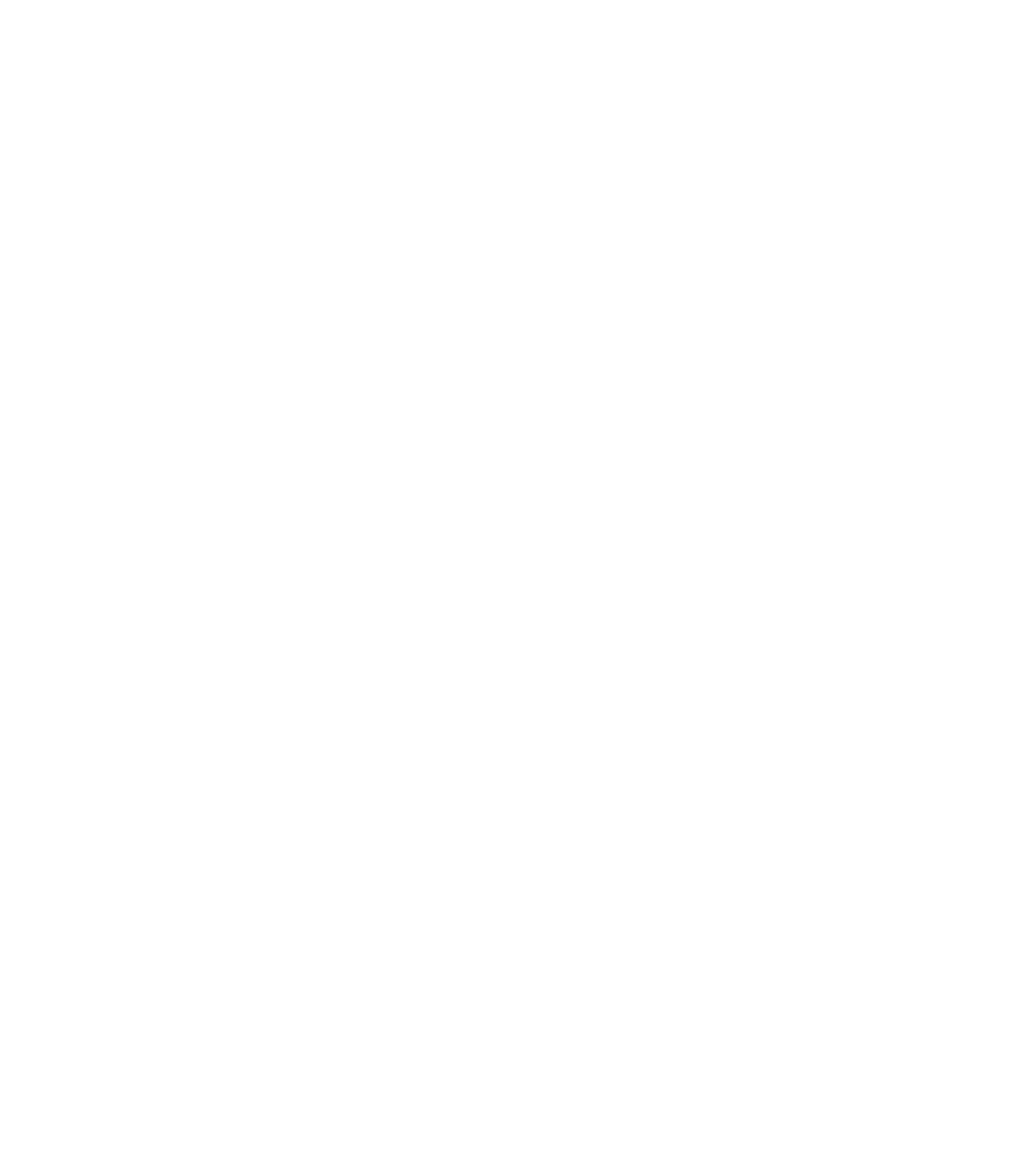
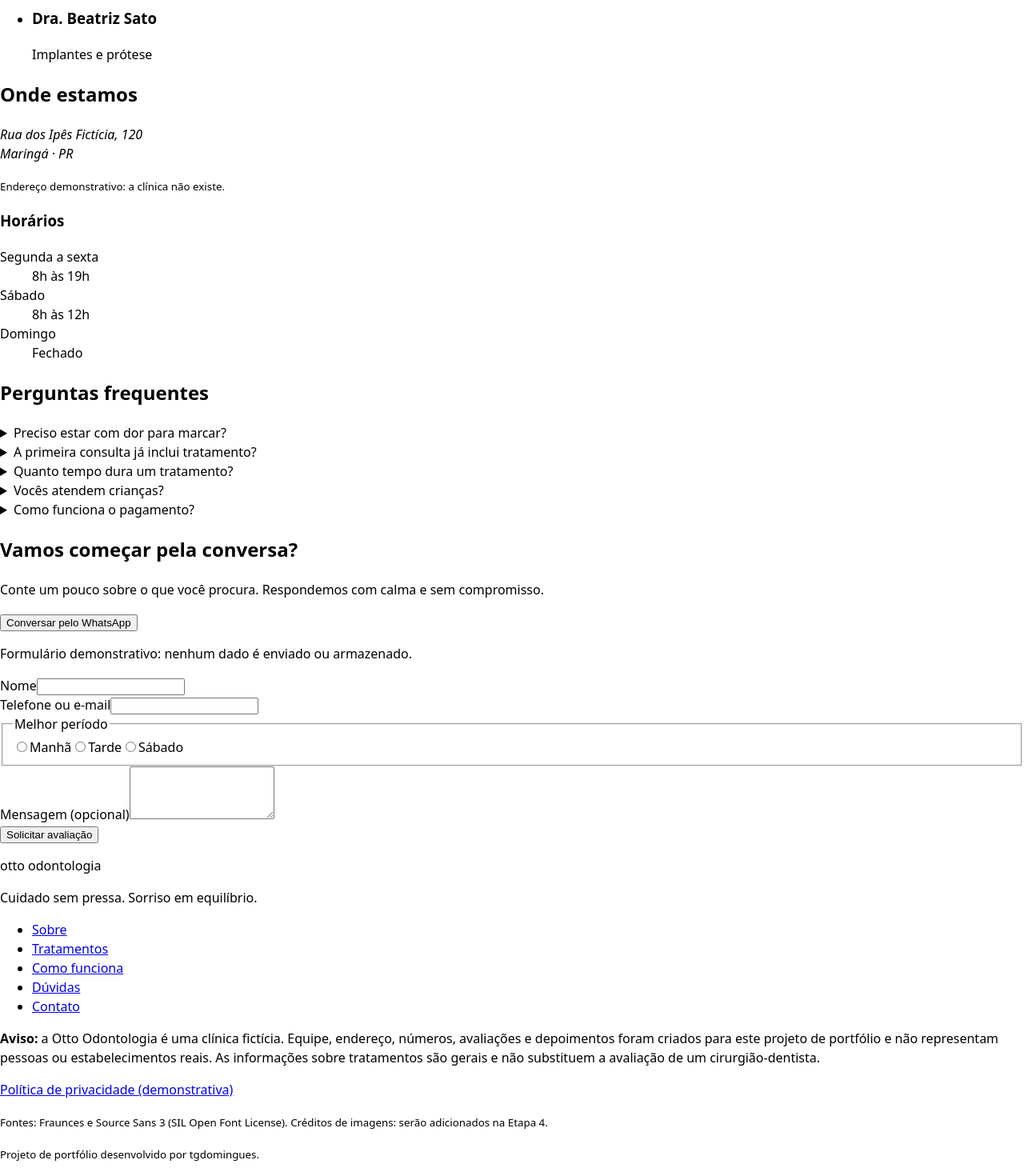
Before and after one commit to tddomingues/otto-odontologia, a Next.js app: page / in a window 1280 px wide. Shown: the part 3121-4591 px from the top of the page at 80% size. Before the commit the page ends 2848 px from the top, so only its background shows below. Built offline with nearby package versions, Linux system fonts and the light colour scheme.

Commit message:
feat: adiciona equipe, localização, dúvidas, chamada final e rodapé

```diff
--- a/app/page.tsx
+++ b/app/page.tsx
@@ -6,6 +6,11 @@ import Services from "@/components/Services";
 import HowItWorks from "@/components/HowItWorks";
 import Highlights from "@/components/Highlights";
 import Testimonials from "@/components/Testimonials";
+import Team from "@/components/Team";
+import Location from "@/components/Location";
+import Faq from "@/components/Faq";
+import ContactCta from "@/components/ContactCta";
+import Footer from "@/components/Footer";
 
 export default function Home() {
   return (
@@ -19,7 +24,12 @@ export default function Home() {
         <HowItWorks />
         <Highlights />
         <Testimonials />
+        <Team />
+        <Location />
+        <Faq />
+        <ContactCta />
       </main>
+      <Footer />
     </>
   );
 }
--- /dev/null
+++ b/components/ContactCta.tsx
@@ -0,0 +1,52 @@
+const periods = ["Manhã", "Tarde", "Sábado"];
+
+export default function ContactCta() {
+  return (
+    <section id="contato" aria-labelledby="contato-titulo">
+      <h2 id="contato-titulo">Vamos começar pela conversa?</h2>
+
+      <p>
+        Conte um pouco sobre o que você procura. Respondemos com calma e sem
+        compromisso.
+      </p>
+
+      {/* Na Etapa 6, este botão abrirá o aviso de WhatsApp demonstrativo */}
+      <button type="button">Conversar pelo WhatsApp</button>
+
+      <form aria-describedby="aviso-formulario">
+        <p id="aviso-formulario">
+          Formulário demonstrativo: nenhum dado é enviado ou armazenado.
+        </p>
+
+        <div>
+          <label htmlFor="nome">Nome</label>
+          <input id="nome" name="nome" type="text" autoComplete="name" required />
+        </div>
+
+        <div>
+          <label htmlFor="contato-info">Telefone ou e-mail</label>
+          <input id="contato-info" name="contato" type="text" required />
+        </div>
+
+        <fieldset>
+          <legend>Melhor período</legend>
+          {periods.map((period) => (
+            <label key={period}>
+              <input type="radio" name="periodo" value={period} />
+              {period}
+            </label>
+          ))}
+        </fieldset>
+
+        <div>
+          <label htmlFor="mensagem">Mensagem (opcional)</label>
+          <textarea id="mensagem" name="mensagem" rows={4} />
+        </div>
+
+        {/* type="button" por enquanto: na Etapa 6 vira envio simulado,
+            com validação e mensagem, sem transmitir dados. */}
+        <button type="button">Solicitar avaliação</button>
+      </form>
+    </section>
+  );
+}
--- /dev/null
+++ b/components/Faq.tsx
@@ -0,0 +1,48 @@
+type FaqItem = {
+  question: string;
+  answer: string;
+};
+
+const faqItems: FaqItem[] = [
+  {
+    question: "Preciso estar com dor para marcar?",
+    answer:
+      "Não. O check-up é justamente para cuidar antes que algo incomode.",
+  },
+  {
+    question: "A primeira consulta já inclui tratamento?",
+    answer:
+      "Em geral, ela é dedicada à conversa e à avaliação. O tratamento começa depois que você conhece e aprova o plano.",
+  },
+  {
+    question: "Quanto tempo dura um tratamento?",
+    answer:
+      "Depende de cada caso. Depois da avaliação, informamos uma estimativa.",
+  },
+  {
+    question: "Vocês atendem crianças?",
+    answer: "Sim, a partir dos 6 anos, sempre com um responsável.",
+  },
+  {
+    question: "Como funciona o pagamento?",
+    answer:
+      "Você recebe o orçamento por escrito, e as formas de pagamento são combinadas antes de começar.",
+  },
+];
+
+export default function Faq() {
+  return (
+    <section id="duvidas" aria-labelledby="duvidas-titulo">
+      <h2 id="duvidas-titulo">Perguntas frequentes</h2>
+
+      <div>
+        {faqItems.map((item) => (
+          <details key={item.question}>
+            <summary>{item.question}</summary>
+            <p>{item.answer}</p>
+          </details>
+        ))}
+      </div>
+    </section>
+  );
+}
--- /dev/null
+++ b/components/Footer.tsx
@@ -0,0 +1,44 @@
+import Link from "next/link";
+import { navLinks } from "@/content/site";
+
+export default function Footer() {
+  return (
+    <footer>
+      <p>otto odontologia</p>
+      <p>Cuidado sem pressa. Sorriso em equilíbrio.</p>
+
+      <nav aria-label="Navegação do rodapé">
+        <ul>
+          {navLinks.map((link) => (
+            <li key={link.href}>
+              <a href={link.href}>{link.label}</a>
+            </li>
+          ))}
+        </ul>
+      </nav>
+
+      <p>
+        <strong>Aviso:</strong> a Otto Odontologia é uma clínica fictícia. Equipe,
+        endereço, números, avaliações e depoimentos foram criados para este
+        projeto de portfólio e não representam pessoas ou estabelecimentos
+        reais. As informações sobre tratamentos são gerais e não substituem a
+        avaliação de um cirurgião-dentista.
+      </p>
+
+      <p>
+        <Link href="/privacidade">Política de privacidade (demonstrativa)</Link>
+      </p>
+
+      <p>
+        <small>
+          Fontes: Fraunces e Source Sans 3 (SIL Open Font License). Créditos de
+          imagens: serão adicionados na Etapa 4.
+        </small>
+      </p>
+
+      <p>
+        <small>Projeto de portfólio desenvolvido por tgdomingues.</small>
+      </p>
+    </footer>
+  );
+}
--- a/components/Header.tsx
+++ b/components/Header.tsx
@@ -3,7 +3,7 @@ import { navLinks } from "@/content/site";
 export default function Header() {
   return (
     <header>
-      <a href="/">otto odontologia</a>
+      <a href="#inicio">otto odontologia</a>
 
       <nav aria-label="Navegação principal">
         <ul>
--- /dev/null
+++ b/components/Location.tsx
@@ -0,0 +1,39 @@
+type OpeningHours = {
+  days: string;
+  hours: string;
+};
+
+const openingHours: OpeningHours[] = [
+  { days: "Segunda a sexta", hours: "8h às 19h" },
+  { days: "Sábado", hours: "8h às 12h" },
+  { days: "Domingo", hours: "Fechado" },
+];
+
+export default function Location() {
+  return (
+    <section id="localizacao" aria-labelledby="localizacao-titulo">
+      <h2 id="localizacao-titulo">Onde estamos</h2>
+
+      <address>
+        Rua dos Ipês Fictícia, 120
+        <br />
+        Maringá · PR
+      </address>
+      <p>
+        <small>Endereço demonstrativo: a clínica não existe.</small>
+      </p>
+
+      <h3>Horários</h3>
+      <dl>
+        {openingHours.map((item) => (
+          <div key={item.days}>
+            <dt>{item.days}</dt>
+            <dd>{item.hours}</dd>
+          </div>
+        ))}
+      </dl>
+
+      {/* Mapa ilustrado (sem Google Maps): entra na Etapa 4 */}
+    </section>
+  );
+}
--- /dev/null
+++ b/components/Team.tsx
@@ -0,0 +1,33 @@
+type TeamMember = {
+  name: string;
+  role: string;
+};
+
+const team: TeamMember[] = [
+  { name: "Dra. Lívia Andrade", role: "Clínica geral e prevenção" },
+  { name: "Dr. Caio Moreira", role: "Ortodontia" },
+  { name: "Dra. Beatriz Sato", role: "Implantes e prótese" },
+];
+
+export default function Team() {
+  return (
+    <section aria-labelledby="equipe-titulo">
+      <h2 id="equipe-titulo">Quem cuida de você</h2>
+
+      <p>
+        Personagens fictícios: nomes e perfis criados para demonstração, sem
+        relação com profissionais reais.
+      </p>
+
+      <ul>
+        {team.map((member) => (
+          <li key={member.name}>
+            {/* Ilustração/avatar do personagem: entra na Etapa 4 */}
+            <h3>{member.name}</h3>
+            <p>{member.role}</p>
+          </li>
+        ))}
+      </ul>
+    </section>
+  );
+}
```
